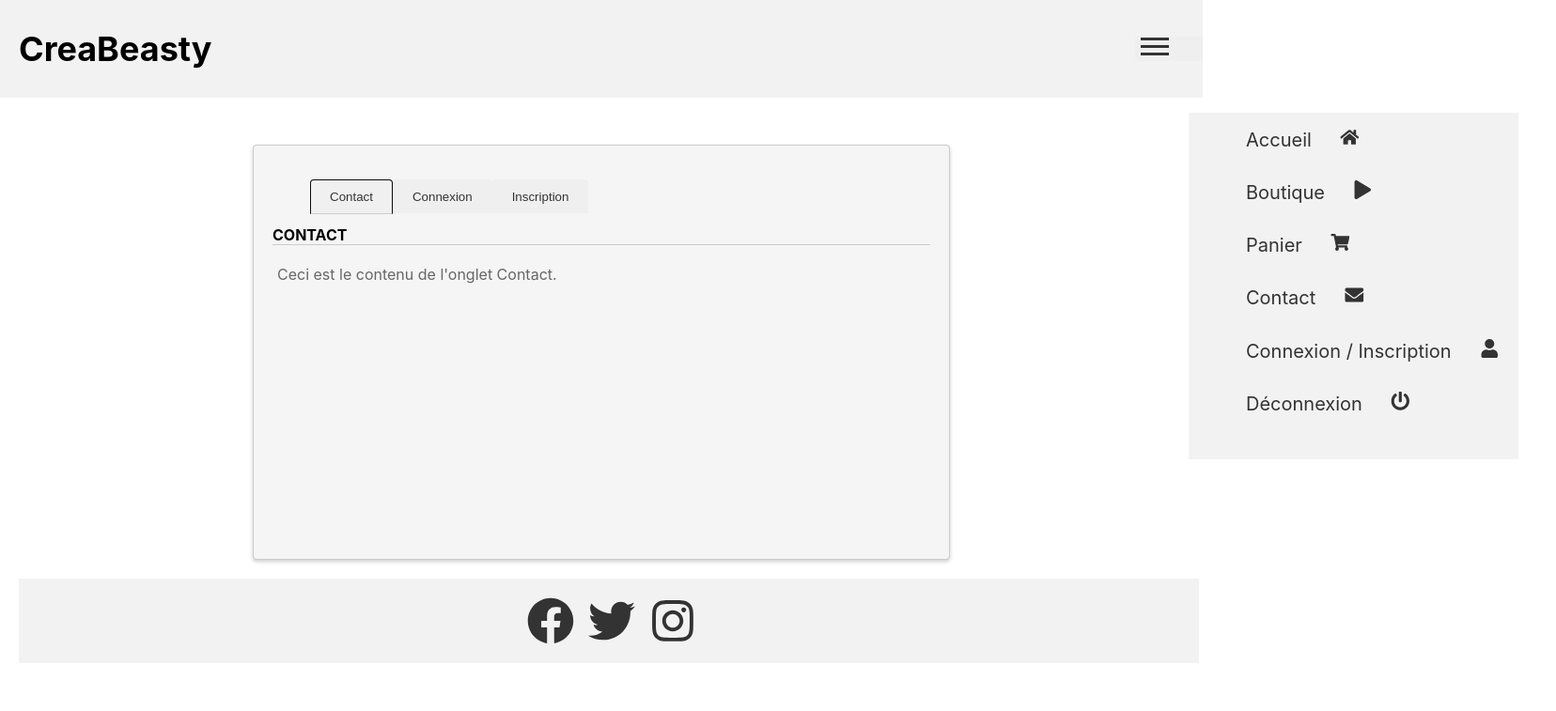
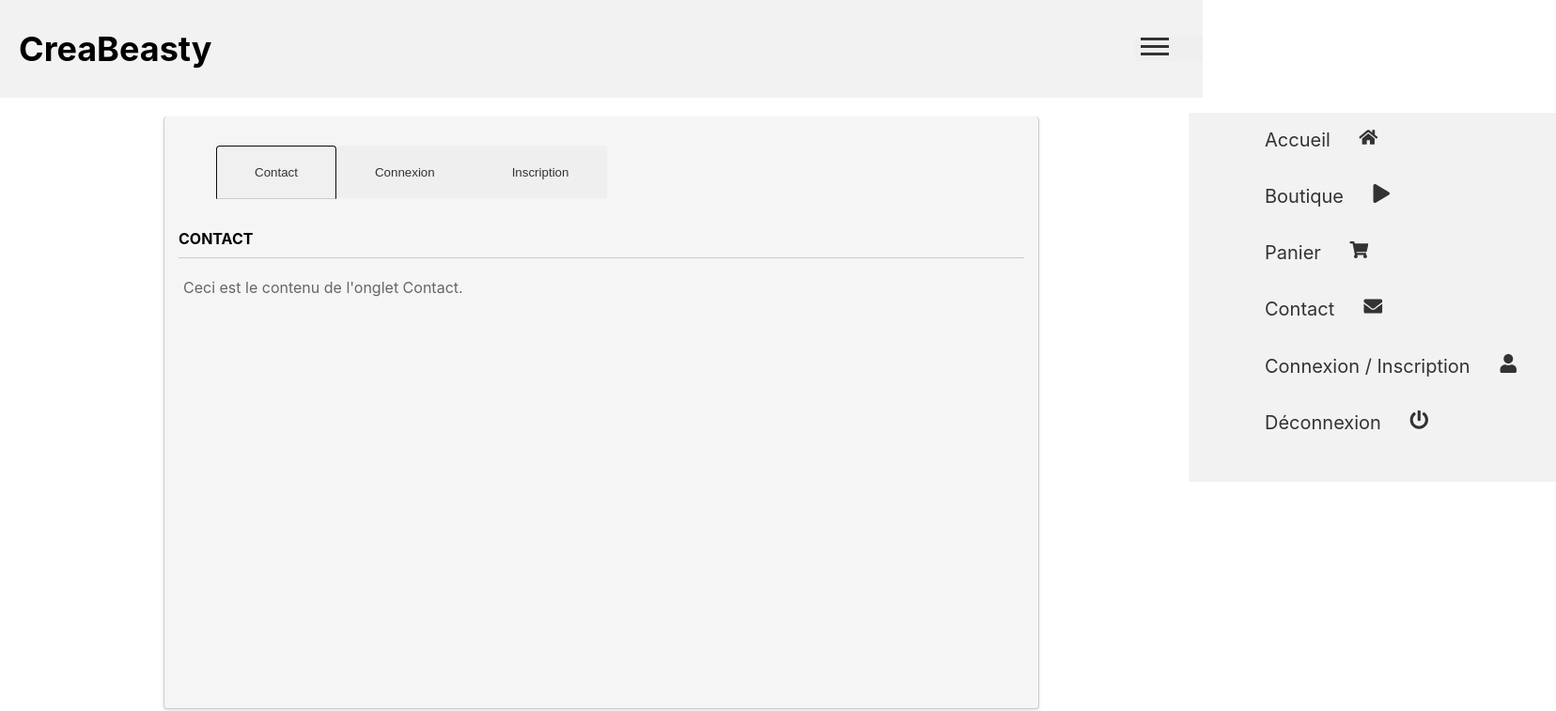
Before and after one commit to PAROLDI-ALICE/CreaBeasty_front, a React (Create React App) app: page /connexion in a window 1280 px wide. Shown: the top 757 px of the page at 94% size, 1656 px wide, since content can reach past the window. Built offline with nearby package versions, Linux system fonts and the light colour scheme.

Commit message:
updates connexion presentation css

```diff
--- a/src/Styles.css
+++ b/src/Styles.css
@@ -315,7 +315,7 @@ filter: progid:DXImageTransform.Microsoft.gradient( startColorstr='#ffffff', end
   margin-right: 20%;
 }
 
-.card {
+.card  {
   background-color: #f5f5f5;
   box-shadow: 0 2px 4px rgba(0, 0, 0, 0.1);
   height: 400px;
@@ -396,30 +396,22 @@ p {
   .card-container {
     display: flex;
     justify-content: center;
-    align-items: flex-start;
-
-}
-
-  .card {
-    width: 100%;
-    max-width: 700px;
-    padding: 20px;
-    border: 1px solid #ccc;
-    border-radius: 4px;
-  }
-
-  .card1 {
-    position: absolute;
-    border: 1px solid #ccc;
-    border-radius: 4px;
-    margin-top: 50px;
 
 
   }
 
-  .card2 {
-    margin-top: 50px;
+  .card {
+    width: 100%;
+    max-width: 900px;
+    padding: 15px;
+    border: 1px solid #ccc;
+    border-radius: 4px;
+    border-top: none;
+    height: 600px;
+  }
 
+  .card1 {
+    margin-top: 20px;
   }
 
   .nav-tabs {
@@ -428,37 +420,77 @@ p {
 
   .nav-link {
     cursor: pointer;
-    padding: 10px 20px;
+    padding: 20px 40px;
     border: 1px solid transparent;
     border-bottom: none;
     border-radius: 4px 4px 0 0;
-
   }
 
   .nav-link.active {
     background-color: #f0f0f0;
     border-color: #0d0b0b #0d0b0b transparent;
     border-bottom: solid 1px #ccc;
-
   }
 
   .tab-pane {
     display: none;
     margin-bottom: -50px;
-
   }
 
   .tab-pane.show {
     display: block;
+  }
+
+  .tab-content .card-body {
+    margin-top: -70px;
+  }
+
+  h4 {
+    border-bottom: solid 1px #ccc;
+    margin-top: 15px;
+    padding-bottom: 10px;
+  }
+
+  label {
+    display: block;
+    font-weight: bold;
+
+  }
+
+  input[type="text"],
+  input[type="email"],
+  input[type="password"] {
+    width: 20%;
+    padding: 8px;
+    border: 1px solid #ccc;
+    border-radius: 4px;
 
 
   }
 
-  .tab-content .card-body {
-    margin-top: -70px; /* Ajustez cette valeur selon vos besoins */
+  input[type="checkbox"] {
+    margin-top: 5px;
   }
 
-  h4{
-    border-bottom: solid 1px #ccc;
-    margin-top: 15px;
+  button[type="submit"] {
+    padding: 10px 20px;
+    background-color: #0d0b0b;
+    color: #fff;
+    border: none;
+    border-radius: 4px;
+    cursor: pointer;
+    margin: 7px;
+    width: 30%;
   }
+
+  button[type="submit"]:hover {
+    background-color: #1a1919;
+
+  }
+
+.card1 input[type="text"],
+.card1 input[type="email"],
+.card1 input[type="password"] {
+  width: calc(50% - 60px);
+  margin-left: auto;
+}
--- a/src/components/Connexion.js
+++ b/src/components/Connexion.js
@@ -197,11 +197,6 @@ function Connexion() {
           </div>
         </div>
       </div>
-      <div className="card card2">
-        <div className="card-body">
-          <p>Ceci est le contenu de la deuxième carte sans onglets.</p>
-        </div>
-      </div>
     </div>
   );
 }
--- a/src/components/Presentation.js
+++ b/src/components/Presentation.js
@@ -3,8 +3,8 @@ import "../Styles.css";
 
 const Presentation = () => {
   return (
-    <div className="container-xxl grid">
-      <div className="card">
+    <div className="grid">
+      <div className="card_pres">
         <h3>Titre 1</h3>
         <p>Lorem Ipsum is simply dummy text of the printing and typesetting
           industry. Lorem Ipsum has been the industry's standard dummy text ever
@@ -16,7 +16,7 @@ const Presentation = () => {
           more recently with desktop publishing software like Aldus PageMaker
           including versions of Lorem Ipsum.</p>
       </div>
-      <div className="card">
+      <div className="card_pres">
         <h3>Titre 2</h3>
         <p>Lorem Ipsum is simply dummy text of the printing and typesetting
           industry. Lorem Ipsum has been the industry's standard dummy text ever
@@ -28,7 +28,7 @@ const Presentation = () => {
           more recently with desktop publishing software like Aldus PageMaker
           including versions of Lorem Ipsum.</p>
       </div>
-      <div className="card">
+      <div className="card_pres">
         <h3>Titre 3</h3>
         <p>Lorem Ipsum is simply dummy text of the printing and typesetting
           industry. Lorem Ipsum has been the industry's standard dummy text ever
@@ -40,7 +40,7 @@ const Presentation = () => {
           more recently with desktop publishing software like Aldus PageMaker
           including versions of Lorem Ipsum.</p>
       </div>
-      <div className="card">
+      <div className="card_pres">
         <h3>Titre 4</h3>
         <p>
           Lorem Ipsum is simply dummy text of the printing and typesetting
```
